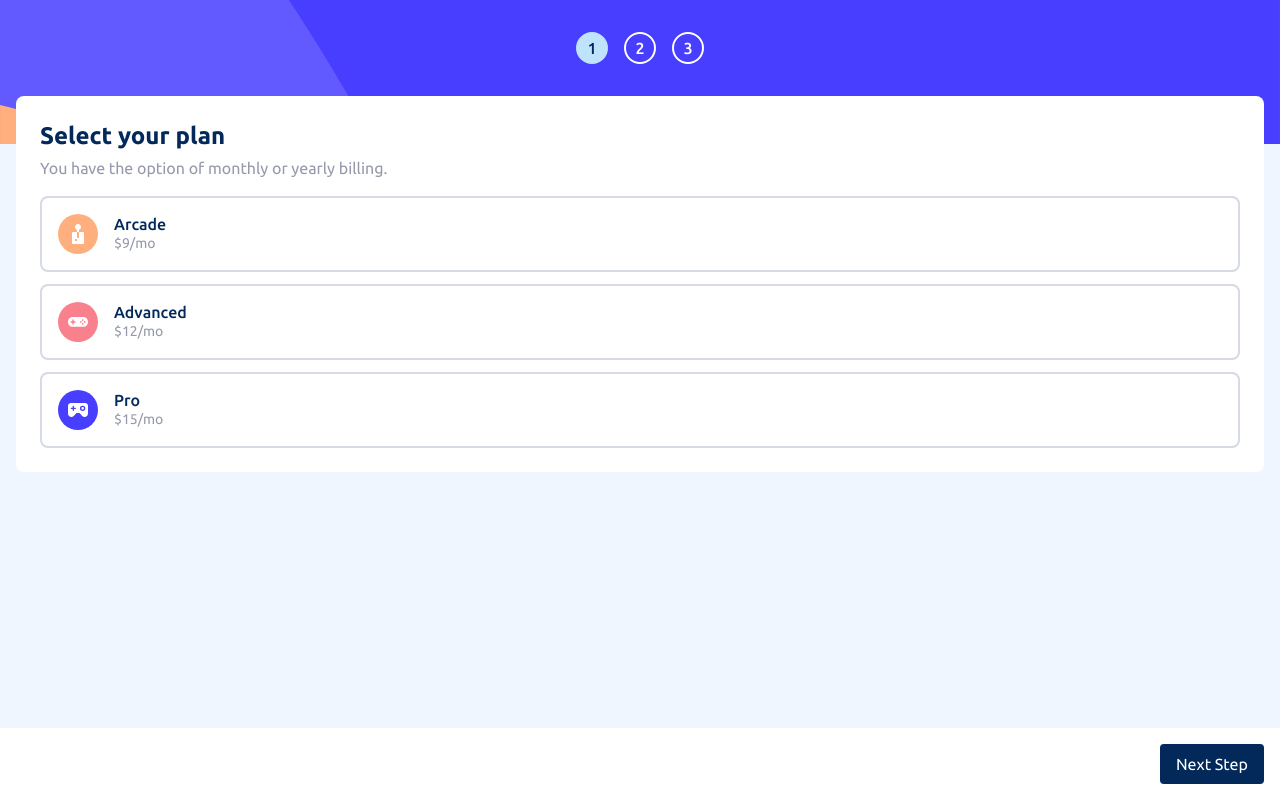
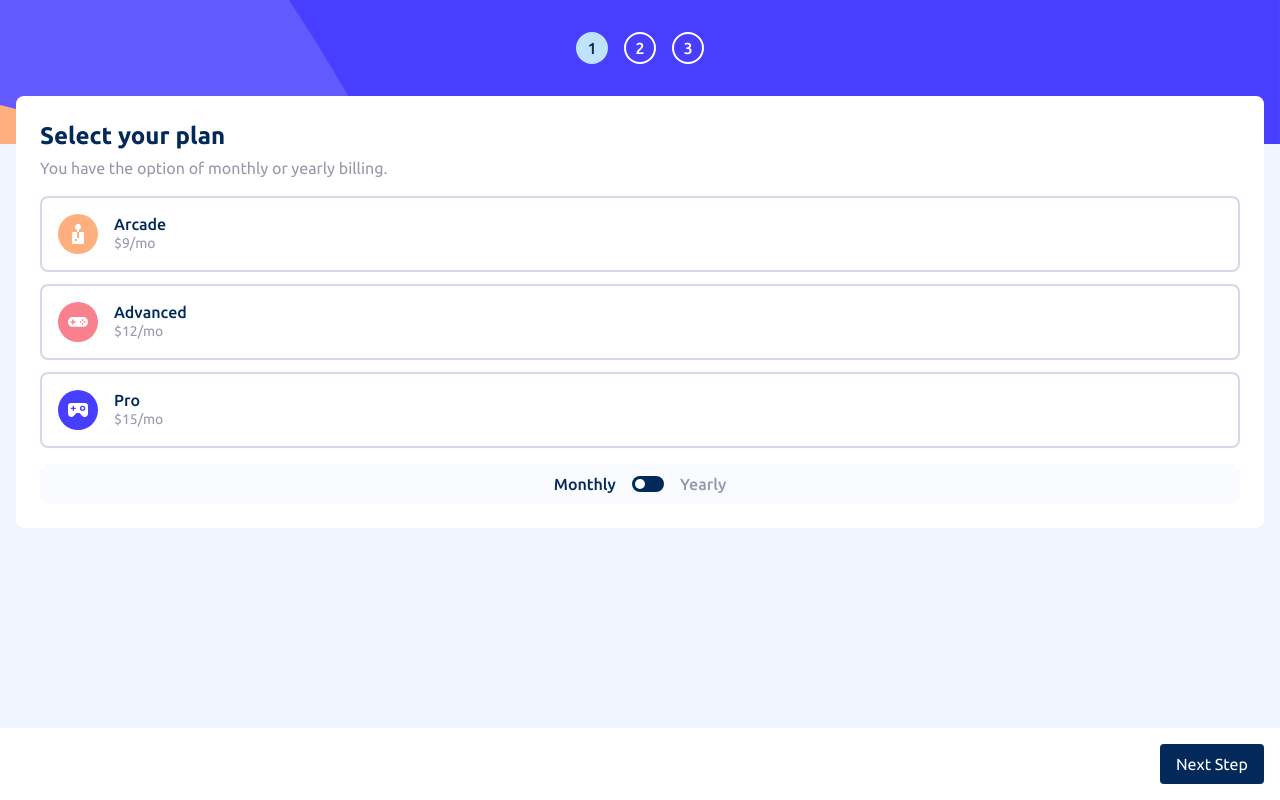
Before and after one commit to simoneclr/fm-mulitstep-form, a React (Create React App) app: page / in a window 1280 px wide. Built offline with nearby package versions, Linux system fonts and the light colour scheme.

Commit message:
Add plan billing toggle

```diff
--- /dev/null
+++ b/src/components/inputs/LabelledToggle.tsx
@@ -0,0 +1,34 @@
+import { ReactNode } from "react";
+
+import Toggle from "./Toggle";
+
+interface Props extends React.InputHTMLAttributes<HTMLInputElement> {
+	labelUnchecked: string;
+	labelChecked: string;
+}
+
+function LabelledToggle({labelUnchecked, labelChecked, ...nativeCheckboxProps}: Props) {
+	return (
+		<div className="flex justify-center items-center gap-4 p-2 rounded-lg bg-alabaster">
+			<ToggleLabel toggled={!nativeCheckboxProps.checked}>
+				{labelUnchecked}
+			</ToggleLabel>
+
+			<Toggle {...nativeCheckboxProps}/>
+
+			<ToggleLabel toggled={nativeCheckboxProps.checked}>
+				{labelChecked}
+			</ToggleLabel>
+		</div>
+	)
+}
+
+const ToggleLabel = ({toggled, children}: {toggled?: boolean, children: ReactNode}) => {
+	return (
+		<span className={`font-medium ${toggled ? "text-marine-blue" : "text-cool-gray"}`}>
+			{children}
+		</span>
+	)
+}
+
+export default LabelledToggle
--- /dev/null
+++ b/src/components/inputs/Toggle.tsx
@@ -0,0 +1,18 @@
+function Toggle(nativeCheckboxProps: React.InputHTMLAttributes<HTMLInputElement>) {
+	return (
+		<input
+			type="checkbox"
+			className="
+				appearance-none h-4 w-8 bg-marine-blue rounded-full
+				relative flex items-center
+				before:block before:aspect-square before:h-[10px] before:bg-white before:rounded-full
+				before:absolute before:translate-x-[3px]
+				checked:before:left-auto checked:before:translate-x-[19px]
+				before:transition-transform before:delay-200
+			"
+			{...nativeCheckboxProps}
+		/>
+	)
+}
+
+export default Toggle
--- a/src/features/paymentPlanForm/steps/planSelection/PlanSelectionFormStep.tsx
+++ b/src/features/paymentPlanForm/steps/planSelection/PlanSelectionFormStep.tsx
@@ -4,6 +4,7 @@ import { ReactComponent as IconPro } from "../../../../assets/images/icon-pro.sv
 
 import PaymentFormStepTitle from "../../styles/PaymentFormStepTitle"
 import RadioButtonCard from "../../../../components/inputs/RadioButtonCard"
+import LabelledToggle from "../../../../components/inputs/LabelledToggle"
 
 enum PLAN_RADIO_VALUES {
 	arcade = "PLAN_RADIO_ARCADE",
@@ -49,6 +50,8 @@ function PlanSelectionFormStep() {
 					description="$15/mo"
 				/>
 			</div>
+
+			<LabelledToggle labelUnchecked="Monthly" labelChecked="Yearly"/>
 		</div>
 	)
 }
```
